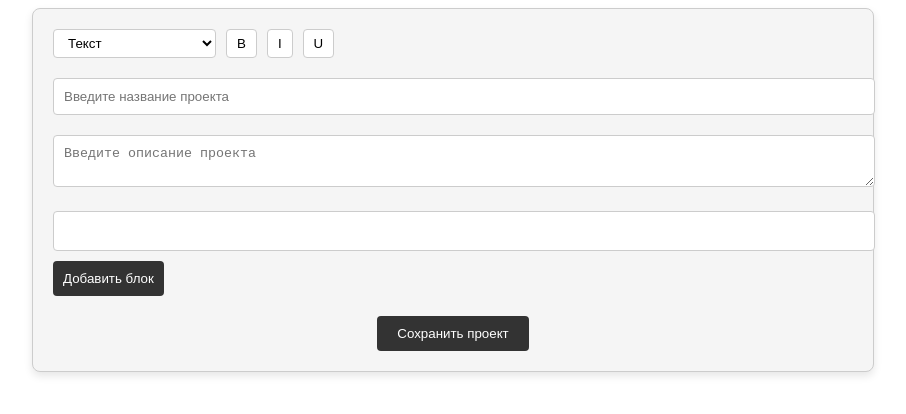
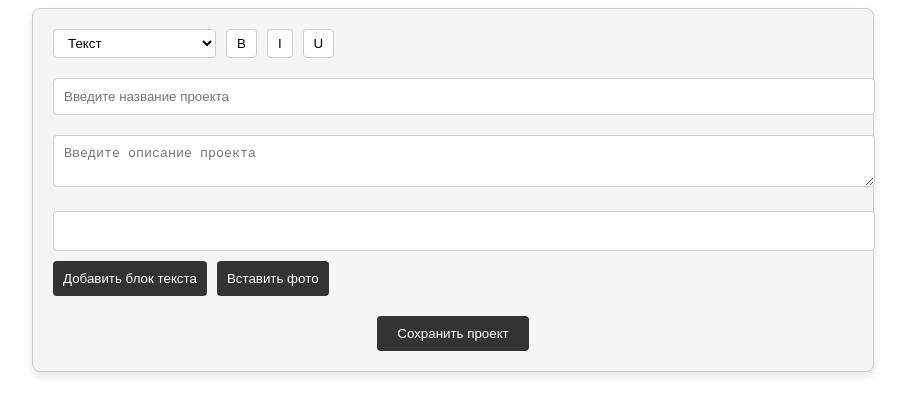
Before and after one commit to Eugene665/ProjectZen, a Vue app in the folder projectzen/: page /project_page in a window 1280 px wide. Shown: the top 414 px of the page, without its empty margins (187-1093 px from the left). Built offline with nearby package versions, Linux system fonts and the light colour scheme.

Commit message:
The bold, italic, and underlined buttons work, but the reverse action does not work, no button to delete a block of text

```diff
--- a/projectzen/src/views/project_page.vue
+++ b/projectzen/src/views/project_page.vue
@@ -2,7 +2,7 @@
   <div class="project-editor">
     <!-- Верхняя панель инструментов -->
     <div class="toolbar">
-      <select v-model="fontSize" class="toolbar-item">
+      <select v-model="fontSize" class="toolbar-item" @change="updateFontSize">
         <option value="32px">Большой заголовок</option>
         <option value="24px">Заголовок</option>
         <option value="16px">Текст</option>
@@ -42,7 +42,10 @@
         @mouseup="saveSelection(index)"
         @keyup="saveSelection(index)"
       ></div>
-      <button @click="addBlock('text')" class="add-block-button">Добавить блок</button>
+      <div class="add-block-buttons">
+        <button @click="addBlock('text')" class="add-block-button">Добавить блок текста</button>
+        <button @click="addBlock('photo')" class="add-block-button">Вставить фото</button>
+      </div>
     </div>
 
     <!-- Кнопка сохранения -->
@@ -71,27 +74,28 @@ export default {
   methods: {
     applyStyle(style) {
       if (!this.selection || this.selectedBlockIndex === null) return;
-      const block = this.project.blocks[this.selectedBlockIndex];
-
-      const selectedText = this.selection.toString();
-      if (!selectedText) return;
-
-      const styledText = `<span style=\"${style}: ${style === 'bold' ? 'bold' : style};\">${selectedText}</span>`;
-      block.content = block.content.replace(selectedText, styledText);
-      this.updateContent(block.content, this.selectedBlockIndex);
+      const range = this.selection.getRangeAt(0);
+      const span = document.createElement("span");
+      span.style.fontWeight = style === "bold" ? "bold" : "";
+      span.style.fontStyle = style === "italic" ? "italic" : "";
+      span.style.textDecoration = style === "underline" ? "underline" : "";
+      range.surroundContents(span);
     },
     saveSelection(index) {
-      this.selection = window.getSelection().getRangeAt(0);
+      this.selection = window.getSelection();
       this.selectedBlockIndex = index;
-    },
-    updateContent(content, index) {
-      this.project.blocks[index].content = content;
     },
     updateBlockContent(event, index) {
       this.project.blocks[index].content = event.target.innerHTML;
     },
     addBlock(type) {
-      this.project.blocks.push({ type, content: "", fontSize: this.fontSize });
+      const fontSize = type === "text" ? "16px" : "";
+      this.project.blocks.push({ type, content: "", fontSize });
+    },
+    updateFontSize(event) {
+      if (this.selectedBlockIndex !== null) {
+        this.project.blocks[this.selectedBlockIndex].fontSize = event.target.value;
+      }
     },
     saveProject() {
       console.log(this.project);
@@ -144,6 +148,10 @@ export default {
   border-radius: 4px;
   width: 100%;
 }
+.add-block-buttons {
+  display: flex;
+  gap: 10px;
+}
 .add-block-button {
   background-color: #333;
   color: #fff;
```
